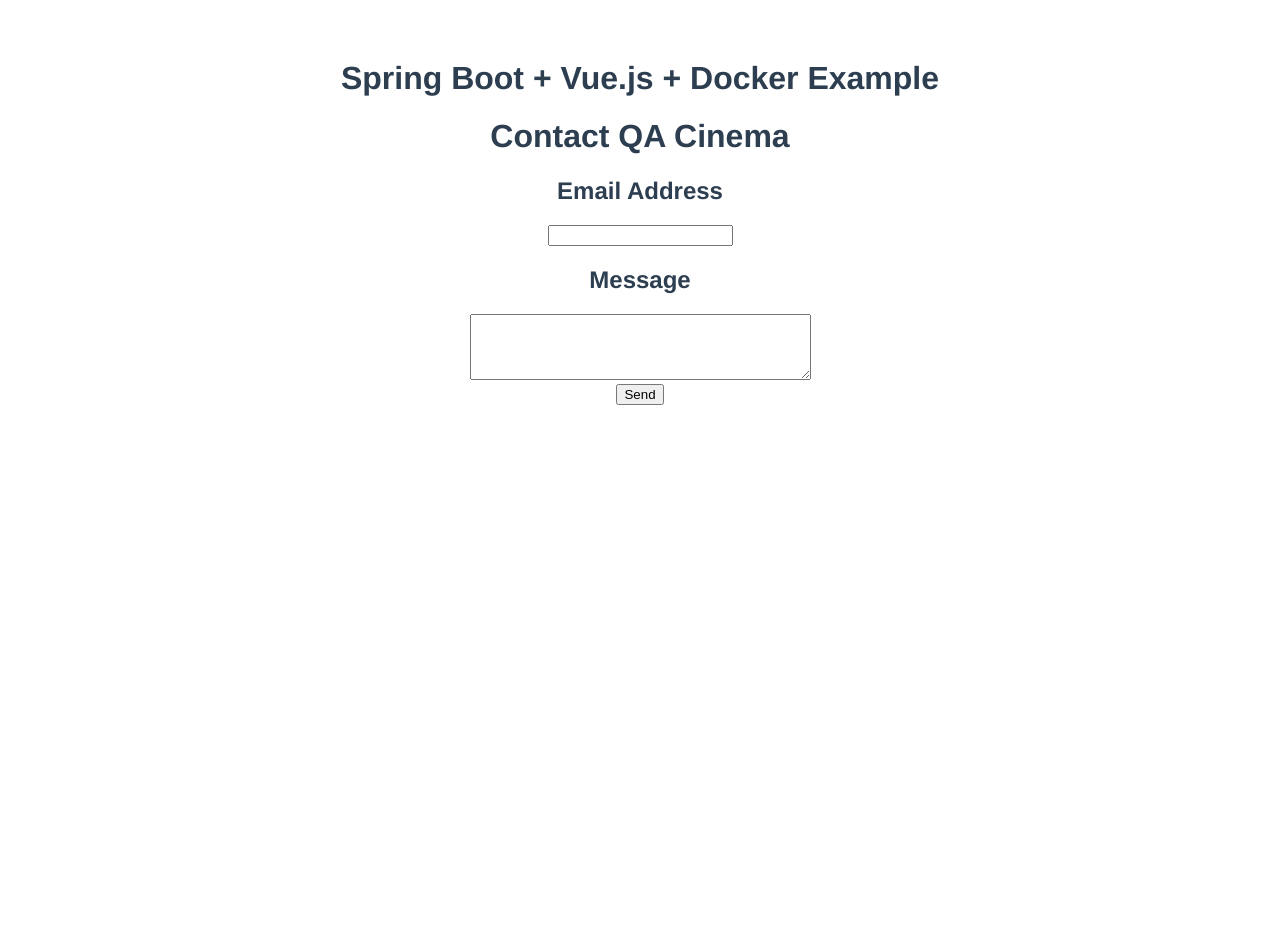
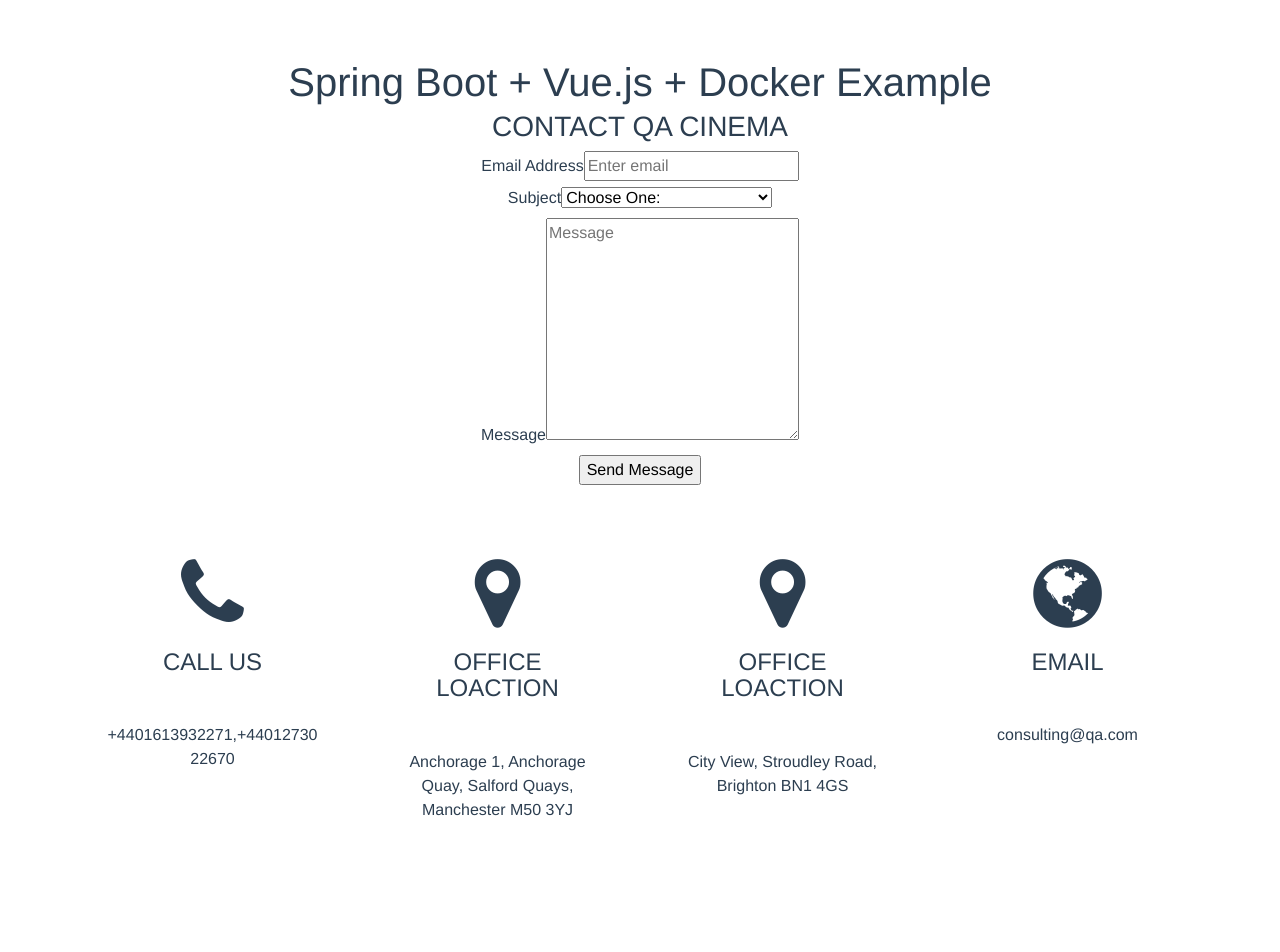
Before and after one commit to tejanhu/QACinema-boot-vue-docker, a Vue app in the folder src/main/frontend/: page / in a window 1280 px wide. Shown: the top 952 px of the page. Before the commit the page ends 800 px from the top, so only its background shows below. Built offline with nearby package versions, Linux system fonts and the light colour scheme.

Commit message:
got bootstrap to work in vue

```diff
--- a/src/main/frontend/index.html
+++ b/src/main/frontend/index.html
@@ -3,9 +3,19 @@
   <head>
     <meta charset="utf-8">
     <title>frontend</title>
+    <link rel="stylesheet" href="https://maxcdn.bootstrapcdn.com/bootstrap/4.0.0-beta/css/bootstrap.min.css" integrity="sha384-/Y6pD6FV/Vv2HJnA6t+vslU6fwYXjCFtcEpHbNJ0lyAFsXTsjBbfaDjzALeQsN6M" crossorigin="anonymous">
+    <link href="https://maxcdn.bootstrapcdn.com/font-awesome/4.6.3/css/font-awesome.min.css" rel="stylesheet" integrity="sha384-T8Gy5hrqNKT+hzMclPo118YTQO6cYprQmhrYwIiQ/3axmI1hQomh7Ud2hPOy8SP1" crossorigin="anonymous">
   </head>
   <body>
     <div id="app"></div>
     <!-- built files will be auto injected -->
+    <script src="https://code.jquery.com/jquery-3.2.1.slim.min.js" integrity="sha384-KJ3o2DKtIkvYIK3UENzmM7KCkRr/rE9/Qpg6aAZGJwFDMVNA/GpGFF93hXpG5KkN" crossorigin="anonymous"></script>
+    <script src="https://cdnjs.cloudflare.com/ajax/libs/popper.js/1.11.0/umd/popper.min.js" integrity="sha384-b/U6ypiBEHpOf/4+1nzFpr53nxSS+GLCkfwBdFNTxtclqqenISfwAzpKaMNFNmj4" crossorigin="anonymous"></script>
+    <script src="https://maxcdn.bootstrapcdn.com/bootstrap/4.0.0-beta/js/bootstrap.min.js" integrity="sha384-h0AbiXch4ZDo7tp9hKZ4TsHbi047NrKGLO3SEJAg45jXxnGIfYzk4Si90RDIqNm1" crossorigin="anonymous"></script>
+
   </body>
 </html>
+
+
+</body>
+</html>
--- a/src/main/frontend/src/components/Contact.vue
+++ b/src/main/frontend/src/components/Contact.vue
@@ -1,12 +1,119 @@
 <template>
   <div class="hello">
-    <h1>Contact QA Cinema</h1>
-    <h2>Email Address</h2>
-    <input type="text">
-    <h2>Message</h2>
-    <textarea rows="4" cols="40"></textarea>
-    <br/>
-    <button>Send</button>
+    <section id="contact">
+      <div class="container">
+        <h3 class="text-center text-uppercase">contact qa cinema</h3>
+
+        <div className = "row">
+          <div className = "col-md-8">
+            <div className = "well well-sm">
+              <form>
+                <div className = "row">
+                  <div className = "col-md-6">
+                    <div className="form-group">
+                      <label>
+                        Email Address</label>
+                      <input type="email" className="form-control" id="email" placeholder="Enter email" required="required"/>
+                    </div>
+
+                    <div className="form-group">
+                      <label for="subject">
+                        Subject</label>
+                      <select id="subject" name="subject" className="form-control" required="required">
+                        <option value="na" selected="">Choose One:</option>
+                        <option value="service">General Customer Service</option>
+                        <option value="suggestions">Suggestions</option>
+                        <option value="product">Product Support</option>
+                      </select>
+                    </div>
+                  </div>
+
+                  <div className="col-md-6">
+                    <div className="form-group">
+                      <label>
+                        Message</label>
+                      <textarea name="message" id="message" className="form-control" rows="9" cols="25" required="required"
+                                placeholder="Message"></textarea>
+                    </div>
+                  </div>
+                  <div className="col-md-12">
+                    <button type="submit" className="btn btn-primary pull-right" id="btnContactUs">
+                      Send Message</button>
+                  </div>
+                </div>
+              </form>
+            </div>
+          </div>
+        </div>
+        <div class="row">
+          <div class="col-sm-12 col-md-6 col-lg-3 my-5">
+            <div class="card border-0">
+              <div class="card-body text-center">
+                <i class="fa fa-phone fa-5x mb-3" aria-hidden="true"></i>
+                <h4 class="text-uppercase mb-5">call us</h4>
+                <p>+4401613932271,+4401273022670</p>
+              </div>
+            </div>
+          </div>
+          <div class="col-sm-12 col-md-6 col-lg-3 my-5">
+            <div class="card border-0">
+              <div class="card-body text-center">
+                <i class="fa fa-map-marker fa-5x mb-3" aria-hidden="true"></i>
+                <h4 class="text-uppercase mb-5">office loaction</h4>
+                <address>Anchorage 1, Anchorage Quay, Salford Quays, Manchester M50 3YJ </address>
+              </div>
+            </div>
+          </div>
+          <div class="col-sm-12 col-md-6 col-lg-3 my-5">
+            <div class="card border-0">
+              <div class="card-body text-center">
+                <i class="fa fa-map-marker fa-5x mb-3" aria-hidden="true"></i>
+                <h4 class="text-uppercase mb-5">office loaction</h4>
+                <address>City View, Stroudley Road, Brighton BN1 4GS </address>
+              </div>
+            </div>
+          </div>
+          <div class="col-sm-12 col-md-6 col-lg-3 my-5">
+            <div class="card border-0">
+              <div class="card-body text-center">
+                <i class="fa fa-globe fa-5x mb-3" aria-hidden="true"></i>
+                <h4 class="text-uppercase mb-5">email</h4>
+                <p>consulting@qa.com</p>
+              </div>
+            </div>
+          </div>
+
+
+          <div class="col-sm-12 col-md-6 col-lg-3 my-5">
+            <div class="card border-0">
+              <div class="card-body text-center">
+                <i class="fa fa-facebook-f fa-5x mb-3" aria-hidden="true"></i>
+                <h4 class="text-uppercase mb-5">facebook</h4>
+              </div>
+            </div>
+          </div>
+
+          <div class="col-sm-12 col-md-6 col-lg-3 my-5">
+            <div class="card border-0">
+              <div class="card-body text-center">
+                <i class="fa fa-twitter fa-5x mb-3" aria-hidden="true"></i>
+                <h4 class="text-uppercase mb-5">twitter</h4>
+              </div>
+            </div>
+          </div>
+
+          <div class="col-sm-12 col-md-6 col-lg-3 my-5">
+            <div class="card border-0">
+              <div class="card-body text-center">
+                <i class="fa fa-instagram fa-5x mb-3" aria-hidden="true"></i>
+                <h4 class="text-uppercase mb-5">instagram</h4>
+              </div>
+            </div>
+          </div>
+
+        </div>
+      </div>
+    </section>
   </div>
 </template>
 
--- /dev/null
+++ b/src/main/frontend/styles.css
@@ -0,0 +1,3 @@
+#contact .card:hover i,#contact .card:hover h4{
+  color: #87d37c;
+}
```
